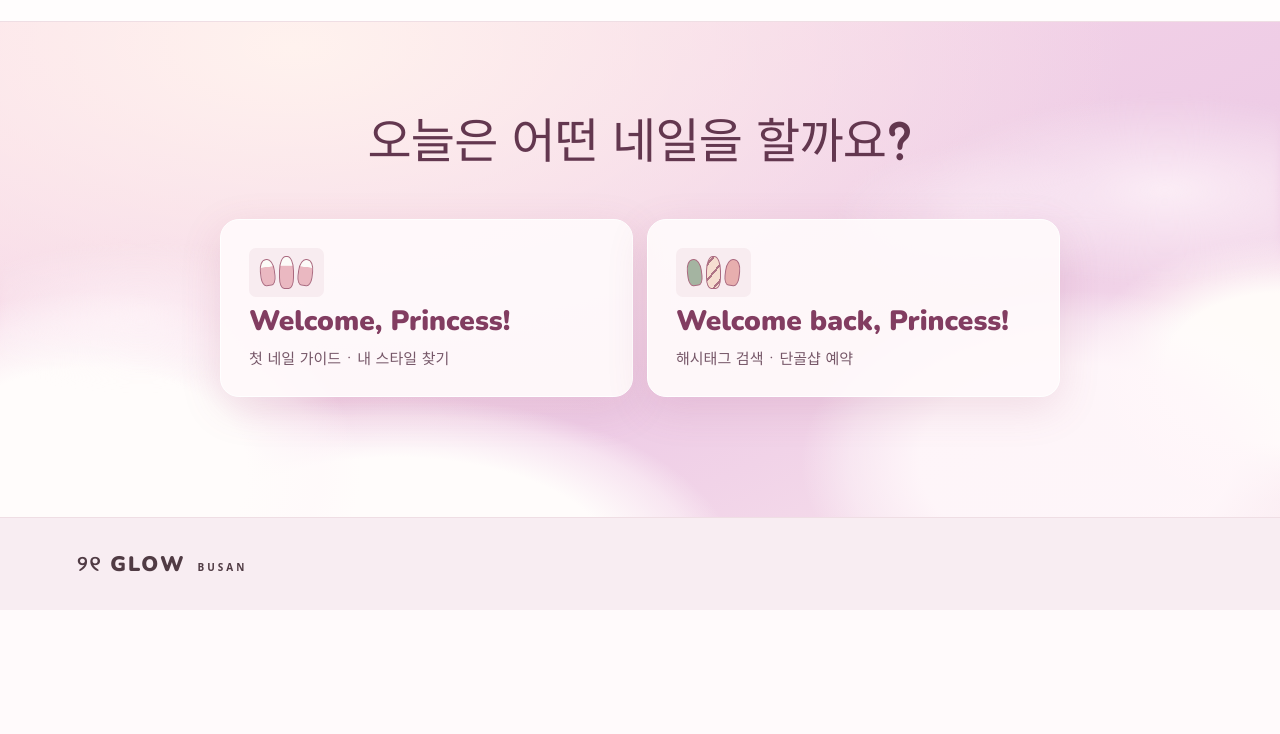
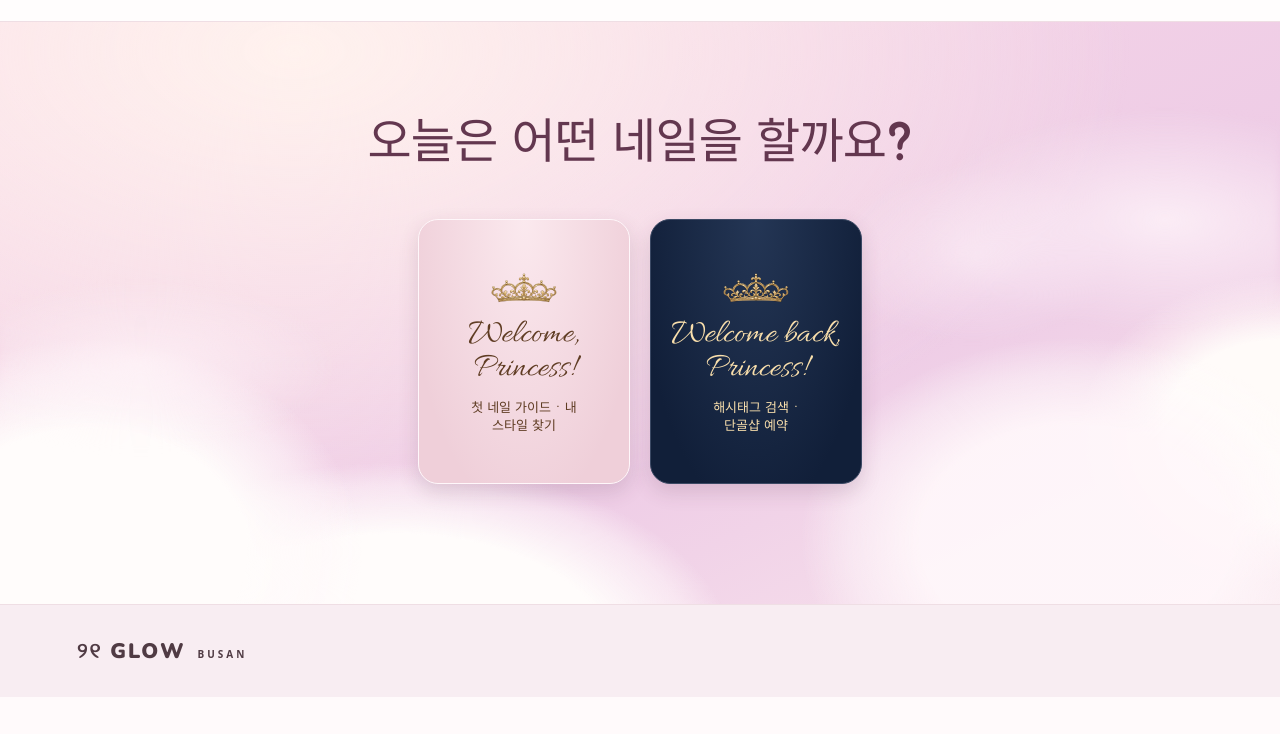
Before and after one commit to seotaei3535-art/glow-busan, a website: page public/index.html in a window 1280 px wide. Shown: the part 66-800 px from the top of the page. Drawn offline with nearby package versions, Linux system fonts and the light colour scheme.

Commit message:
Style welcome choices as royal invitation cards

```diff
--- a/public/app.js
+++ b/public/app.js
@@ -86,13 +86,15 @@ function renderEntry(){
  main.innerHTML=`<section class="pastel-sky journey-entry"><div class="journey-inner">
   <h1>오늘은 어떤 네일을 할까요?</h1>
   <div class="journey-choices">
-   <a href="#beginner" class="journey-choice">
-    <span class="art-sample art-sample--french" aria-hidden="true"><i></i><i></i><i></i></span>
-    <strong lang="en">Welcome, Princess!</strong><span>첫 네일 가이드 · 내 스타일 찾기</span>
+   <a href="#beginner" class="journey-choice journey-choice--rookie">
+    <img class="journey-crown" src="/welcome-crown.webp" alt="">
+    <strong lang="en"><span>Welcome,</span> <span>Princess!</span></strong>
+    <span class="journey-choice-label">첫 네일 가이드 · 내 스타일 찾기</span>
    </a>
-   <a href="#experienced" class="journey-choice">
-    <span class="art-sample art-sample--monthly" aria-hidden="true"><i></i><i></i><i></i></span>
-    <strong lang="en">Welcome back, Princess!</strong><span>해시태그 검색 · 단골샵 예약</span>
+   <a href="#experienced" class="journey-choice journey-choice--experienced">
+    <img class="journey-crown" src="/welcome-crown.webp" alt="">
+    <strong lang="en"><span>Welcome back,</span> <span>Princess!</span></strong>
+    <span class="journey-choice-label">해시태그 검색 · 단골샵 예약</span>
    </a>
   </div>
  </div></section>`;
--- a/public/index.html
+++ b/public/index.html
@@ -2,8 +2,8 @@
 <html lang="ko"><head><meta charset="utf-8"><meta name="viewport" content="width=device-width,initial-scale=1"><meta name="theme-color" content="#fbecf3"><meta name="description" content="부산 네일샵을 찾는 글로우 부산"><title>GLOW BUSAN · 나에게 맞는 네일을 만나다</title>
 <link rel="preconnect" href="https://fonts.googleapis.com">
 <link rel="preconnect" href="https://fonts.gstatic.com" crossorigin>
-<link rel="stylesheet" href="https://fonts.googleapis.com/css2?family=Gowun+Dodum&amp;family=Jua&amp;family=Nunito:wght@800;900&amp;display=swap">
-<link rel="stylesheet" href="/style.css?v=20261112-22"></head>
+<link rel="stylesheet" href="https://fonts.googleapis.com/css2?family=Allura&amp;family=Gowun+Dodum&amp;family=Jua&amp;family=Nunito:wght@800;900&amp;display=swap">
+<link rel="stylesheet" href="/style.css?v=20261112-23"></head>
 <body><header><a class="brand" href="#home"><span class="brand-icon">୨୧</span> GLOW <small>BUSAN</small></a><nav aria-label="메인 메뉴"><a href="#home">코너 선택</a><a href="#compare">비교함 <b id="compare-count">0</b></a><a href="#reservations">내 예약</a></nav></header>
 <main id="main"></main><footer><a class="brand" href="#home">୨୧ GLOW <small>BUSAN</small></a></footer>
-<dialog id="modal"><button class="close" aria-label="닫기">×</button><div id="modal-body"></div></dialog><div id="toast" role="status" aria-live="polite"></div><script type="module" src="/app.js?v=20261112-22"></script></body></html>
+<dialog id="modal"><button class="close" aria-label="닫기">×</button><div id="modal-body"></div></dialog><div id="toast" role="status" aria-live="polite"></div><script type="module" src="/app.js?v=20261112-23"></script></body></html>
--- a/public/style.css
+++ b/public/style.css
@@ -311,12 +311,51 @@
 .journey-entry{padding:clamp(42px,8vw,92px) 0 clamp(66px,10vw,120px)}
 .journey-entry h1,.journey-heading h1{margin:0;color:#63374f;font-size:clamp(27px,5vw,48px);line-height:1.28;letter-spacing:-.04em}
 .journey-entry h1{text-align:center;margin-bottom:clamp(22px,5vw,44px)}
-.journey-choices{display:grid;grid-template-columns:repeat(2,minmax(0,1fr));gap:14px;max-width:750px;margin:auto}
-.journey-choice{display:grid;gap:9px;padding:clamp(17px,4vw,28px);border:1px solid #fff;border-radius:19px;background:#fffafbef;box-shadow:0 12px 40px #a4527425}
-.journey-choice:hover{border-color:#ce8faa}
-.journey-choice strong{font-size:clamp(19px,3vw,27px);color:#63374f}
-.journey-choice>span:last-child{color:#765768;font-size:14px}
-.journey-choice .art-sample{width:75px}
+.journey-choices{
+  display:grid;
+  grid-template-columns:repeat(2,minmax(0,1fr));
+  gap:clamp(10px,3vw,20px);
+  max-width:444px;
+  margin:auto;
+}
+.journey-choice{
+  display:grid;
+  align-content:center;
+  justify-items:center;
+  gap:clamp(7px,2vw,12px);
+  aspect-ratio:4/5;
+  padding:12px 9px;
+  border:1px solid var(--card-border);
+  border-radius:clamp(12px,3vw,20px);
+  background:radial-gradient(ellipse at top,var(--card-light),transparent 80%),var(--card-base);
+  color:var(--card-ink);
+  text-align:center;
+  text-decoration:none;
+  box-shadow:0 8px 20px #55304728;
+}
+.journey-choice--rookie{
+  --card-light:#fbe9ee;
+  --card-base:#efcfd9;
+  --card-border:#fff7fa;
+  --card-ink:#5f3c23;
+}
+.journey-choice--experienced{
+  --card-light:#243655;
+  --card-base:#111f39;
+  --card-border:#3b4964;
+  --card-ink:#f9dfac;
+}
+.journey-choice:hover{box-shadow:0 9px 22px #5530474a}
+.journey-choice:focus-visible{outline:3px solid #844867;outline-offset:4px}
+.journey-crown{display:block;width:clamp(48px,16vw,76px);aspect-ratio:2/1;object-fit:contain}
+.journey-choice strong{
+  font-family:Allura,"Segoe Script","Brush Script MT",cursive;
+  font-size:clamp(24px,6.8vw,34px);
+  font-weight:400;
+  line-height:.98;
+}
+.journey-choice strong span{display:block}
+.journey-choice-label{max-width:17ch;font-size:clamp(12px,2.9vw,13px);line-height:1.4;word-break:keep-all}
 .journey-heading{padding:24px 0 30px}
 .journey-heading h1{margin:5px 0 10px;font-size:clamp(25px,4vw,40px)}
 .journey-heading p{margin:0;color:#644557}
@@ -351,9 +390,6 @@
 #regular-error{grid-column:1/-1;color:#8c315b}
 .district-rank{display:inline-grid;place-items:center;min-width:22px;height:22px;padding:0 4px;border-radius:999px;background:#fae7f1;color:#864466;font-size:12px}
 @media(max-width:560px){
- .journey-choices{grid-template-columns:1fr}
- .journey-choice{grid-template-columns:65px 1fr;align-items:center;column-gap:12px;row-gap:4px}
- .journey-choice .art-sample{grid-row:1/3;width:62px}
  .regular-form{grid-template-columns:1fr}
  #style-form{grid-template-columns:1fr}
 }
@@ -362,17 +398,3 @@ body{font-family:"Gowun Dodum",system-ui,-apple-system,"Malgun Gothic",sans-seri
 .brand{font-family:Nunito,"Gowun Dodum",system-ui,sans-serif;font-weight:900}
 main :is(h1,h2),.modal-title{font-family:Jua,"Gowun Dodum",system-ui,sans-serif;font-weight:400}
 .journey-entry h1{letter-spacing:-.015em}
-.journey-choices{max-width:840px}
-.journey-choice strong{
-  font-family:Nunito,"Gowun Dodum",system-ui,sans-serif;
-  font-size:clamp(21px,3vw,28px);
-  font-weight:900;
-  line-height:1.12;
-  color:#823d61;
-}
-.journey-choice>span:last-child{font-size:15px}
-@media(max-width:560px){
-  .journey-choice{grid-template-columns:62px minmax(0,1fr)}
-  .journey-choice strong{font-size:clamp(19px,5.8vw,25px)}
-  .journey-choice>span:last-child{font-size:13px}
-}
```
Also changed, not shown: public/welcome-crown.webp (added).
